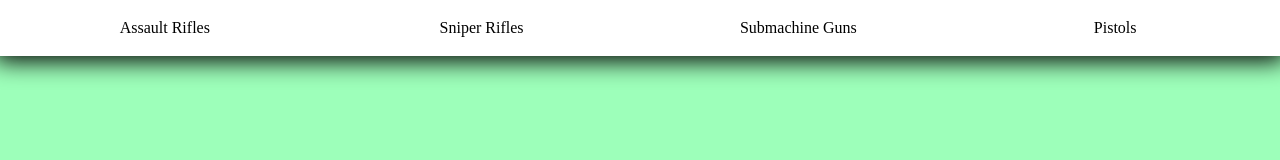
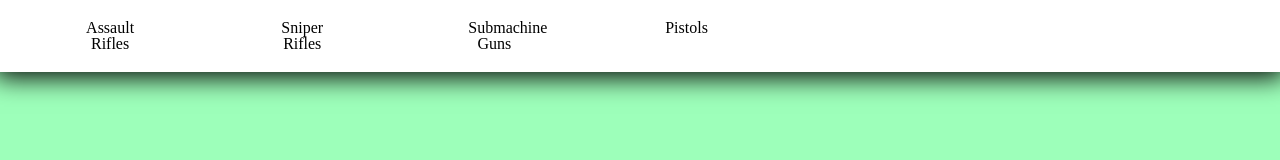
Before and after one commit to Ben-Long50/dynamic-user-interface-interactions, a website built with webpack: page drop-down-menu/src/template.html in a window 1280 px wide. Built offline with nearby package versions, Linux system fonts and the light colour scheme.

Commit message:
adjusted styling

```diff
--- a/drop-down-menu/src/styles/main.css
+++ b/drop-down-menu/src/styles/main.css
@@ -11,11 +11,10 @@ html {
 
 #navbar-container {
   display: grid;
-  grid-template-columns: repeat(4, 1fr);
-  gap: 1fr;
+  grid-template-columns: repeat(4, 8%);
   grid-template-rows: 1;
-  align-items: center;
-  gap: 10%;
+  gap: 100px;
+  justify-content: start;
   padding-left: 5%;
   padding-right: 5%;
   --box-shadow: 0 0 25px 5px;
```
